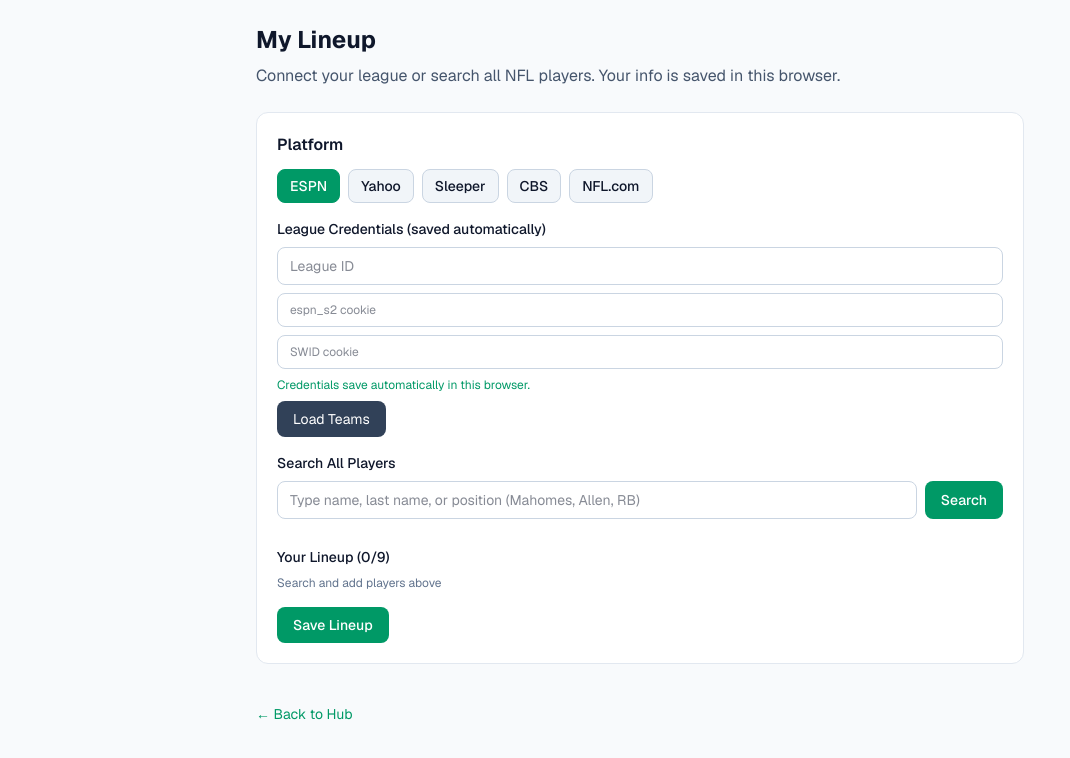
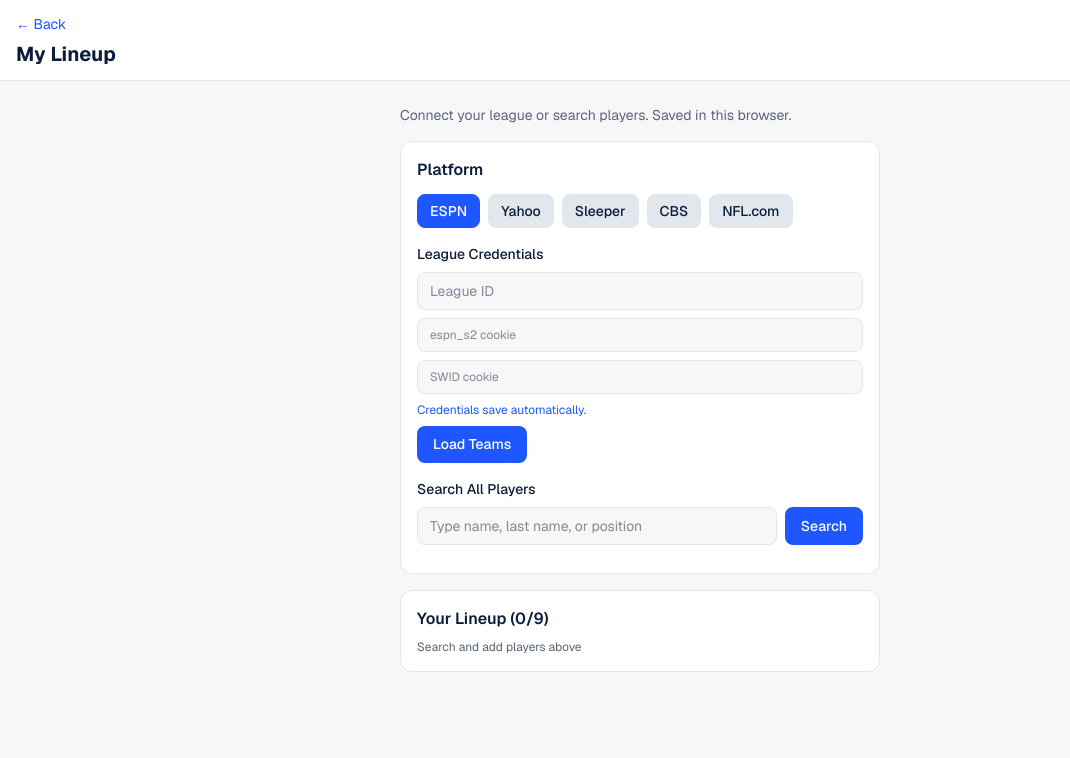
Before and after one commit to adelgrippo-a11y/ff-manager, a Next.js app: page /league in a window 1280 px wide. Shown: the top 758 px of the page, without its empty margins (0-1070 px from the left). Built offline with nearby package versions, Linux system fonts and the light colour scheme.

Commit message:
Update league page to brand styles

```diff
--- a/src/app/league/page.tsx
+++ b/src/app/league/page.tsx
@@ -21,9 +21,9 @@ export default function LeaguePage() {
   const [swid, setSwid] = useState("");
   const [search, setSearch] = useState("");
   const [results, setResults] = useState<Player[]>([]);
-  const [searching, setSearching] = useState(false);
   const [teams, setTeams] = useState<any[]>([]);
   const [teamsStatus, setTeamsStatus] = useState("");
+  const [searching, setSearching] = useState(false);
 
   useEffect(() => {
     const storedLineup = localStorage.getItem("ffLineup");
@@ -82,83 +82,126 @@ export default function LeaguePage() {
   };
 
   return (
-    <div className="min-h-screen bg-slate-50 dark:bg-slate-950 p-6">
-      <div className="max-w-3xl mx-auto">
-        <h1 className="text-2xl font-bold mb-2 text-slate-900 dark:text-white">My Lineup</h1>
-        <p className="text-slate-600 dark:text-slate-300 mb-6">Connect your league or search all NFL players. Your info is saved in this browser.</p>
+    <div className="min-h-screen bg-background">
+      <header className="border-b border-border bg-card px-4 py-3">
+        <a href="/" className="text-accent text-sm">← Back</a>
+        <h1 className="text-xl font-bold mt-1">My Lineup</h1>
+      </header>
+      <main className="px-4 py-6 max-w-lg mx-auto space-y-4">
+        <p className="text-sm text-muted">Connect your league or search players. Saved in this browser.</p>
 
-        <div className="bg-white dark:bg-slate-900 rounded-xl border border-slate-200 dark:border-slate-800 p-5 mb-6">
-          <h2 className="font-semibold mb-3 text-slate-900 dark:text-white">Platform</h2>
+        <div className="card p-4">
+          <h2 className="font-semibold mb-3">Platform</h2>
           <div className="flex flex-wrap gap-2 mb-4">
             {platforms.map((p) => (
-              <button key={p.id} onClick={() => setSelected(p.id)} className={`px-3 py-1.5 rounded-lg text-sm font-medium border ${selected === p.id ? "bg-emerald-600 text-white border-emerald-600" : "bg-slate-100 dark:bg-slate-800 text-slate-900 dark:text-white border-slate-300 dark:border-slate-600"}`}>
+              <button
+                key={p.id}
+                onClick={() => setSelected(p.id)}
+                className={`px-3 py-1.5 rounded-lg text-sm font-medium border ${
+                  selected === p.id
+                    ? "bg-accent text-white border-accent"
+                    : "bg-border text-foreground border-border"
+                }`}
+              >
                 {p.name}
               </button>
             ))}
           </div>
 
-          <h3 className="font-medium text-sm mb-2 text-slate-900 dark:text-white">League Credentials (saved automatically)</h3>
+          <h3 className="font-medium text-sm mb-2">League Credentials</h3>
           <div className="space-y-2 mb-4">
-            <input type="text" value={leagueId} onChange={(e) => setLeagueId(e.target.value)} placeholder="League ID" className="w-full rounded-lg border border-slate-300 dark:border-slate-600 bg-white dark:bg-slate-800 text-slate-900 dark:text-white px-3 py-2 text-sm" />
+            <input
+              type="text"
+              value={leagueId}
+              onChange={(e) => setLeagueId(e.target.value)}
+              placeholder="League ID"
+              className="w-full rounded-lg border border-border bg-background px-3 py-2 text-sm"
+            />
             {selected === "espn" && (
               <>
-                <input type="text" value={espnS2} onChange={(e) => setEspnS2(e.target.value)} placeholder="espn_s2 cookie" className="w-full rounded-lg border border-slate-300 dark:border-slate-600 bg-white dark:bg-slate-800 text-slate-900 dark:text-white px-3 py-2 text-xs" />
-                <input type="text" value={swid} onChange={(e) => setSwid(e.target.value)} placeholder="SWID cookie" className="w-full rounded-lg border border-slate-300 dark:border-slate-600 bg-white dark:bg-slate-800 text-slate-900 dark:text-white px-3 py-2 text-xs" />
+                <input
+                  type="text"
+                  value={espnS2}
+                  onChange={(e) => setEspnS2(e.target.value)}
+                  placeholder="espn_s2 cookie"
+                  className="w-full rounded-lg border border-border bg-background px-3 py-2 text-xs"
+                />
+                <input
+                  type="text"
+                  value={swid}
+                  onChange={(e) => setSwid(e.target.value)}
+                  placeholder="SWID cookie"
+                  className="w-full rounded-lg border border-border bg-background px-3 py-2 text-xs"
+                />
               </>
             )}
-            <p className="text-xs text-emerald-600 dark:text-emerald-400">Credentials save automatically in this browser.</p>
-            <button onClick={async () => {
+            <p className="text-xs text-accent">Credentials save automatically.</p>
+            <button
+              onClick={async () => {
                 if (!leagueId.trim()) return;
                 setTeamsStatus("Loading teams...");
                 const params = new URLSearchParams({ leagueId: leagueId.trim(), platform: selected });
                 if (espnS2) params.set("espnS2", espnS2);
                 if (swid) params.set("swid", swid);
+                try {
                   const res = await fetch(`/api/teams?${params}`);
                   const data = await res.json();
                   setTeams(data.teams || []);
                   setTeamsStatus(data.error || `${data.teams?.length || 0} teams found`);
-            }} className="rounded-lg bg-slate-700 px-4 py-2 text-sm text-white">Load Teams</button>
-            {teamsStatus && <p className="text-xs text-slate-500">{teamsStatus}</p>}
-            {teams.length > 0 && (
-              <div className="mt-2 space-y-1 max-h-32 overflow-y-auto">
-                {teams.map((t) => (
-                  <div key={t.id} className="text-xs text-slate-700 dark:text-slate-300">{t.name} ({t.players?.length || 0} players)</div>
+                } catch {
+                  setTeamsStatus("fetch failed");
+                }
+              }}
+              className="btn-accent"
+            >
+              Load Teams
+            </button>
+            {teamsStatus && <p className="text-xs text-muted">{teamsStatus}</p>}
+          </div>
+
+          <h3 className="font-medium text-sm mb-2">Search All Players</h3>
+          <div className="flex gap-2 mb-3">
+            <input
+              type="text"
+              value={search}
+              onChange={(e) => setSearch(e.target.value)}
+              onKeyDown={(e) => e.key === "Enter" && doSearch()}
+              placeholder="Type name, last name, or position"
+              className="flex-1 rounded-lg border border-border bg-background px-3 py-2 text-sm"
+            />
+            <button onClick={doSearch} className="btn-accent" disabled={searching}>Search</button>
+          </div>
+          {results.length > 0 && (
+            <div className="space-y-1 max-h-40 overflow-y-auto">
+              {results.map((p) => (
+                <div key={p.name} className="flex items-center justify-between text-sm py-1">
+                  <span>{p.name} <span className="text-muted text-xs">{p.pos}</span></span>
+                  <button onClick={() => addPlayer(p)} className="text-xs text-accent">Add</button>
+                </div>
               ))}
             </div>
           )}
         </div>
 
-          <h3 className="font-medium text-sm mb-2 text-slate-900 dark:text-white">Search All Players</h3>
-          <div className="flex gap-2 mb-3">
-            <input type="text" value={search} onChange={(e) => setSearch(e.target.value)} onKeyDown={(e) => e.key === "Enter" && doSearch()} placeholder="Type name, last name, or position (Mahomes, Allen, RB)" className="flex-1 rounded-lg border border-slate-300 dark:border-slate-600 bg-white dark:bg-slate-800 text-slate-900 dark:text-white px-3 py-2 text-sm" />
-            <button onClick={doSearch} disabled={searching} className="rounded-lg bg-emerald-600 px-4 py-2 text-sm font-medium text-white">{searching ? "..." : "Search"}</button>
+        <div className="card p-4">
+          <h3 className="font-semibold mb-2">Your Lineup ({lineup.length}/9)</h3>
+          {lineup.length === 0 && <p className="text-xs text-muted">Search and add players above</p>}
+          <div className="space-y-1">
+            {lineup.map((p) => (
+              <div key={p.name} className="flex items-center justify-between text-sm py-1 border-b border-border last:border-0">
+                <div>
+                  <span className="font-medium">{p.name}</span>
+                  <span className="text-xs text-muted ml-2">{p.pos}</span>
                 </div>
-          <div className="flex flex-wrap gap-2 mb-4 max-h-40 overflow-y-auto">
-            {results.map((p) => (
-              <button key={p.id || p.name} onClick={() => addPlayer(p)} className="px-2 py-1 text-xs rounded border border-slate-300 dark:border-slate-600 bg-slate-50 dark:bg-slate-800 text-slate-900 dark:text-white hover:border-emerald-500">{p.pos} {p.name} {p.team && `(${p.team})`}</button>
+                <button onClick={() => removePlayer(p.name)} className="text-xs text-muted">Remove</button>
+              </div>
             ))}
-            {results.length === 0 && search && !searching && (
-              <p className="text-xs text-slate-500">No results. Try another search.</p>
+          </div>
+          {lineup.length > 0 && (
+            <button onClick={handleSave} className="btn-accent mt-3">{saved ? "Saved" : "Save Lineup"}</button>
           )}
         </div>
-
-          <h3 className="font-medium text-sm mb-2 text-slate-900 dark:text-white">Your Lineup ({lineup.length}/9)</h3>
-          <div className="space-y-1 mb-4">
-            {lineup.map((p) => (
-              <div key={p.name} className="flex items-center justify-between text-sm py-1 border-b border-slate-200 dark:border-slate-700 text-slate-900 dark:text-white">
-                <div><span className="font-mono text-xs text-slate-500 dark:text-slate-400 mr-2">{p.pos}</span>{p.name}{p.team && <span className="text-xs text-slate-400 ml-1">({p.team})</span>}</div>
-                <button onClick={() => removePlayer(p.name)} className="text-red-500 text-xs">Remove</button>
-              </div>
-            ))}
-            {lineup.length === 0 && <p className="text-xs text-slate-500 dark:text-slate-400">Search and add players above</p>}
-          </div>
-
-          <button onClick={handleSave} className="rounded-lg bg-emerald-600 px-4 py-2 text-sm font-medium text-white hover:bg-emerald-700">Save Lineup</button>
-          {saved && <p className="text-xs text-emerald-600 dark:text-emerald-400 mt-2">Lineup saved.</p>}
-        </div>
-
-        <a href="/" className="inline-block mt-4 text-emerald-600 dark:text-emerald-400 text-sm">← Back to Hub</a>
-      </div>
+      </main>
     </div>
   );
 }
```
Lines whose indentation alone changed are shown as unchanged.
